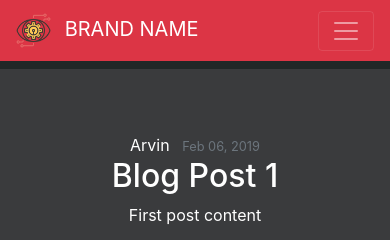
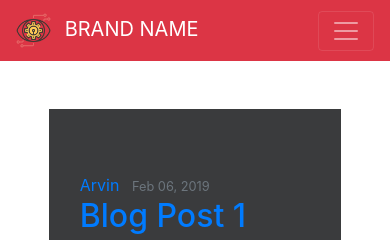
Before and after one commit to mark-ryu/blog_through_flask, a Flask app: page / in a window 390 px wide. Shown: the top 240 px of the page. Run offline with Flask 2, Linux system fonts and the light colour scheme; style sheets or scripts are compiled from the project's sources; some libraries are stand-ins or nearby versions.

Commit message:
added updated requirements.txt

```diff
--- a/app.py
+++ b/app.py
@@ -1,9 +1,34 @@
 from flask import Flask, render_template, url_for, flash, redirect
 from forms import RegistrationForm, LoginForm
+from flask_sqlalchemy import SQLAlchemy
+from datetime import datetime
 
 app = Flask(__name__)
 
 app.config['SECRET_KEY'] = '163636029a1361627800422b1aa32e30'
+app.config['SQLALCHEMY_DATABASE_URI'] = 'sqlite:///site.db'
+
+db = SQLAlchemy(app)
+
+class User(db.Model):
+    id = db.Column(db.Integer, primary_key=True)
+    username = db.Column(db.String(20), unique=True, nullable=False)
+    email = db.Column(db.String(120), unique=True, nullable=False)
+    image_file = db.Column(db.String(20), nullable=False, default='default.jpg')
+    password = db.Column(db.String(60), nullable=False)
+
+    def __repr__(self):
+        return f"User('{self.username}','{self.email}','{self.image_file}')"
+
+class Post(db.Model):
+    id = db.Column(db.Integer, primary_key=True)
+    title = db.Column(db.String(100), nullable=False)
+    date_posted = db.Column(db.DateTime, nullable=False, default=datetime.utcnow)
+    content = db.Column(db.Text, nullable=False)
+
+    def __repr__(self):
+        return f"Post('{self.title}','{self.date_posted}')"
+
 
 posts = [
     {
--- /dev/null
+++ b/static/main.js
@@ -0,0 +1,12 @@
+<script>
+$(document).ready(function() {
+    $( ".nav-item" ).bind( "click", function(event) {
+        event.preventDefault();
+        var clickedItem = $( this );
+        $( ".nav-item" ).each( function() {
+            $( this ).removeClass( "active" );
+        });
+        clickedItem.addClass( "active" );
+    })
+});
+</script>
--- a/static/main.scss
+++ b/static/main.scss
@@ -1,30 +1,34 @@
-$colors: (
-    1: red,
-    2: yellow,
-    3: blue,
-    4: green
-);
-
-a {
-    text-decoration: none !important;
-    color: #fff !important;
-}
-
 body, html {
-    background-color: #212727 !important;
+    background-color: #212727;
 }
 @function color($color-name) {
     @return map-get($colors, $color-name)
 }
 
-.sample {
-    background-color: color(1);
+// header
+.nav-link {
+    transition: 700ms;
 }
-.sample-2{
-    background-color: color(2);
+.nav-link:hover {
+    background: #fff;
+    border-radius: 15px;
+    color: #000 !important;
+    transition: 700ms;
+    transition-timing-function: ease-out;
 }
-.sample-3{
-    background-color: color(3);
+
+// article
+.article-area {
+    transition: 1s;
+}
+.article-area:hover {
+    background: #4C5051;
+    transition: 1s;
+    transition-timing-function: ease-in;
+}
+.container img {
+    height: 35px;
+    width: 35px;
 }
 .img-area {
     height: 40vh;
@@ -39,29 +43,3 @@ body, html {
     background-color: #3A3B3D;
     color: #fff;
 }
-.container-fluid {
-    transition: 1s;
-}
-.container-fluid:hover {
-    background: #4C5051;
-    transition: 1s;
-    transition-timing-function: ease-in;
-}
-.container img {
-    height: 35px;
-    width: 35px;
-}
-.nav-link {
-    transition: 700ms;
-}
-.nav-link:hover {
-    background: #fff;
-    border-radius: 15px;
-    color: #000 !important;
-    transition: 700ms;
-    transition-timing-function: ease-out;
-}
-
-.col-md-4 {
-    text-align: center;
-}
--- a/templates/index.html
+++ b/templates/index.html
@@ -2,10 +2,10 @@
 {% block content %}
 <!-- Main Content-->
     <main>
-        <div class="content col-md-8 mx-auto mt-2 p-2">
+        <div class="content col-md-8 col-lg-6 col-9 mx-auto mt-5 p-2">
                 {% for post in posts %}
-                <div class="container-fluid p-2 mb-1 row md-n12 mx-auto">
-                    <div class="col-md-4 mt-5">
+                <section class="article-area container-fluid p-2 mb-1 row md-n12 mx-auto">
+                    <div class="article col-md-4 mt-5">
                         <div>
                             <span class="label label-default"><a class="mr-2" href="#">{{ post.author }}</span></a>
                             <small class="text-muted">{{ post.date_posted }}</small>
@@ -18,7 +18,7 @@
                             <img class="img-fluid mx-auto p-3 d-block" src="https://source.unsplash.com/random" alt="">
                         </div>
                     </div>
-                </div>
+                </section>
                 {% endfor %}
         </div>
     </main>
--- a/templates/layout.html
+++ b/templates/layout.html
@@ -4,6 +4,7 @@
     <meta charset="UTF-8">
     <meta name="viewport" content="width=device-width, initial-scale=1.0">
     <meta http-equiv="X-UA-Compatible" content="ie=edge">
+    <link rel="stylesheet" href="{{ url_for('static', filename='main.js') }}">
     <link rel="stylesheet" href="{{ url_for('static', filename='main.css') }}">
     <link rel="stylesheet" href="https://maxcdn.bootstrapcdn.com/bootstrap/4.0.0/css/bootstrap.min.css" integrity="sha384-Gn5384xqQ1aoWXA+058RXPxPg6fy4IWvTNh0E263XmFcJlSAwiGgFAW/dAiS6JXm" crossorigin="anonymous">
     {% if title %}
--- a/templates/login.html
+++ b/templates/login.html
@@ -1,7 +1,7 @@
 {% extends 'layout.html' %}
 
 {% block content %}
-<div class="content col-md-6 mx-auto mt-5 p-2">
+<div class="content col-md-6 col-lg-4 col-9 mx-auto mt-5 p-2">
     <div class="content-section">
         <form action="" method="POST" class="col-md-10 mx-auto">
             <!-- csrf_token -->
--- a/templates/register.html
+++ b/templates/register.html
@@ -1,7 +1,7 @@
 {% extends 'layout.html' %}
 
 {% block content %}
-<div class="content col-md-6 mx-auto mt-5 p-2">
+<div class="content col-md-6 col-lg-4 col-9 mx-auto mt-5 p-2">
     <div class="content-section">
         <form action="" method="POST" class="col-md-10 mx-auto">
             <!-- csrf_token -->
```
Also changed, not shown: requirements.txt (added, +11 -0 lines).
